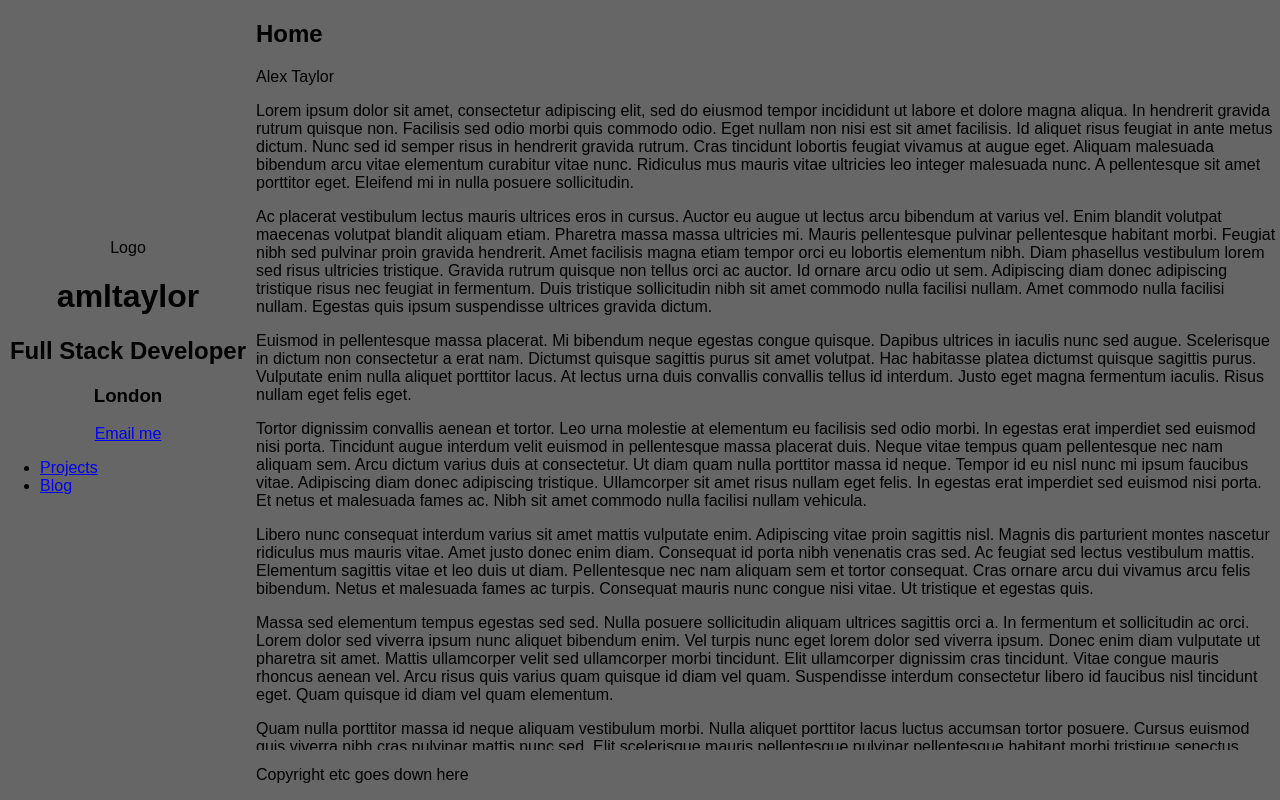
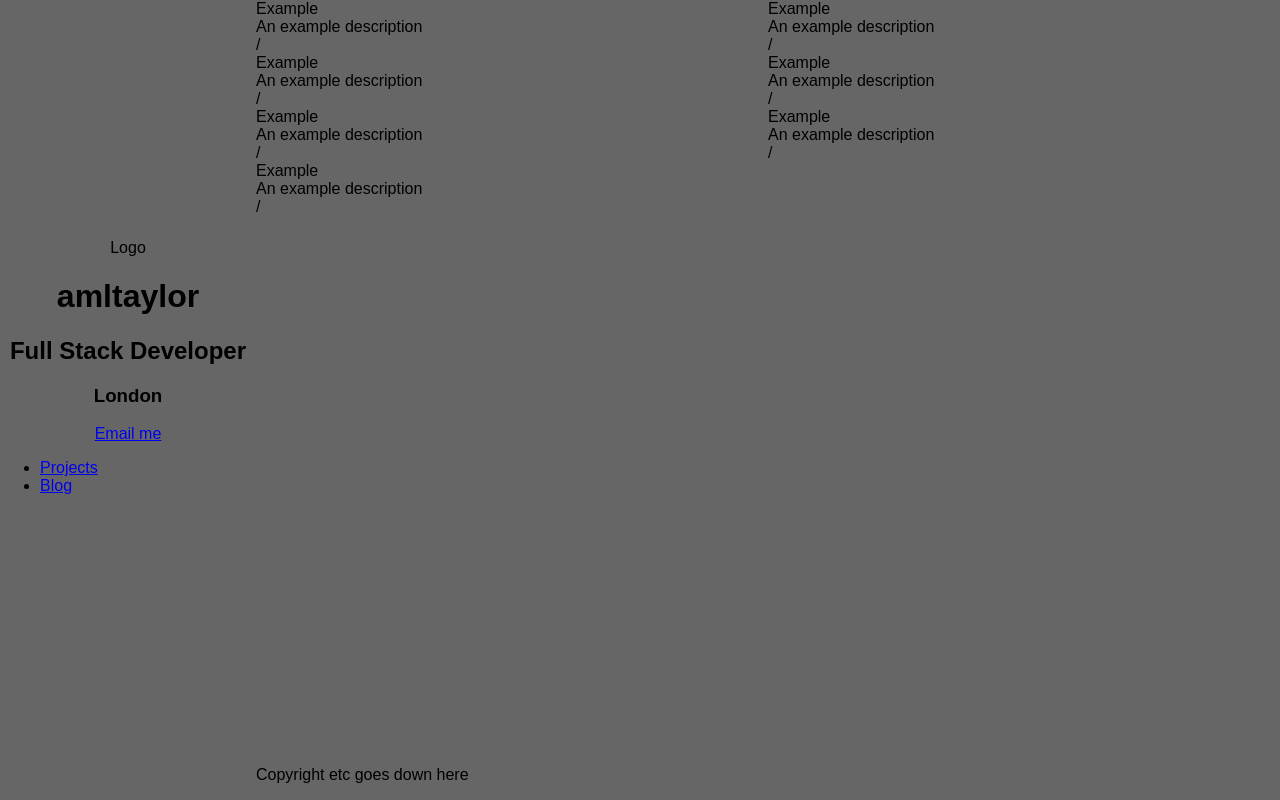
Before and after one commit to ataylor95/personal-site, a React (Create React App) app: page / in a window 1280 px wide. Built offline with nearby package versions, Linux system fonts and the light colour scheme.

Commit message:
create basic layout for cards on the home page

```diff
--- a/src/components/components.scss
+++ b/src/components/components.scss
@@ -1 +1,2 @@
 @import './page/page.scss';
+@import './project-card/project-card.scss'
--- a/src/components/page/page.scss
+++ b/src/components/page/page.scss
@@ -55,3 +55,14 @@
         }
     }
 }
+
+/* TODO: move this somewhere else or apply to all pages? */
+.home-page {
+    display: grid;
+    grid-template-columns: 1;
+
+    @media (min-width: $screen-sm) {
+        display: grid;
+        grid-template-columns: repeat(2, 1fr);
+    }
+}
--- /dev/null
+++ b/src/components/project-card/project-card.scss
@@ -0,0 +1,4 @@
+.project-card {
+    display: block;
+    width: 90%;
+}
--- a/src/pages/home/home.tsx
+++ b/src/pages/home/home.tsx
@@ -1,28 +1,19 @@
 import React from "react";
 
 import Page from '../../components/page/page';
+import ProjectCard from '../../components/project-card/project-card';
 
 const Home: React.FC = () => {
     return (
       <Page>
-        <div>
-          <h2>Home</h2>
-          <p>Alex Taylor</p>
-          <p>Lorem ipsum dolor sit amet, consectetur adipiscing elit, sed do eiusmod tempor incididunt ut labore et dolore magna aliqua. In hendrerit gravida rutrum quisque non. Facilisis sed odio morbi quis commodo odio. Eget nullam non nisi est sit amet facilisis. Id aliquet risus feugiat in ante metus dictum. Nunc sed id semper risus in hendrerit gravida rutrum. Cras tincidunt lobortis feugiat vivamus at augue eget. Aliquam malesuada bibendum arcu vitae elementum curabitur vitae nunc. Ridiculus mus mauris vitae ultricies leo integer malesuada nunc. A pellentesque sit amet porttitor eget. Eleifend mi in nulla posuere sollicitudin.</p>
-
-          <p>Ac placerat vestibulum lectus mauris ultrices eros in cursus. Auctor eu augue ut lectus arcu bibendum at varius vel. Enim blandit volutpat maecenas volutpat blandit aliquam etiam. Pharetra massa massa ultricies mi. Mauris pellentesque pulvinar pellentesque habitant morbi. Feugiat nibh sed pulvinar proin gravida hendrerit. Amet facilisis magna etiam tempor orci eu lobortis elementum nibh. Diam phasellus vestibulum lorem sed risus ultricies tristique. Gravida rutrum quisque non tellus orci ac auctor. Id ornare arcu odio ut sem. Adipiscing diam donec adipiscing tristique risus nec feugiat in fermentum. Duis tristique sollicitudin nibh sit amet commodo nulla facilisi nullam. Amet commodo nulla facilisi nullam. Egestas quis ipsum suspendisse ultrices gravida dictum.</p>
-
-          <p>Euismod in pellentesque massa placerat. Mi bibendum neque egestas congue quisque. Dapibus ultrices in iaculis nunc sed augue. Scelerisque in dictum non consectetur a erat nam. Dictumst quisque sagittis purus sit amet volutpat. Hac habitasse platea dictumst quisque sagittis purus. Vulputate enim nulla aliquet porttitor lacus. At lectus urna duis convallis convallis tellus id interdum. Justo eget magna fermentum iaculis. Risus nullam eget felis eget.</p>
-
-          <p>Tortor dignissim convallis aenean et tortor. Leo urna molestie at elementum eu facilisis sed odio morbi. In egestas erat imperdiet sed euismod nisi porta. Tincidunt augue interdum velit euismod in pellentesque massa placerat duis. Neque vitae tempus quam pellentesque nec nam aliquam sem. Arcu dictum varius duis at consectetur. Ut diam quam nulla porttitor massa id neque. Tempor id eu nisl nunc mi ipsum faucibus vitae. Adipiscing diam donec adipiscing tristique. Ullamcorper sit amet risus nullam eget felis. In egestas erat imperdiet sed euismod nisi porta. Et netus et malesuada fames ac. Nibh sit amet commodo nulla facilisi nullam vehicula.</p>
-
-          <p>Libero nunc consequat interdum varius sit amet mattis vulputate enim. Adipiscing vitae proin sagittis nisl. Magnis dis parturient montes nascetur ridiculus mus mauris vitae. Amet justo donec enim diam. Consequat id porta nibh venenatis cras sed. Ac feugiat sed lectus vestibulum mattis. Elementum sagittis vitae et leo duis ut diam. Pellentesque nec nam aliquam sem et tortor consequat. Cras ornare arcu dui vivamus arcu felis bibendum. Netus et malesuada fames ac turpis. Consequat mauris nunc congue nisi vitae. Ut tristique et egestas quis.</p>
-
-          <p>Massa sed elementum tempus egestas sed sed. Nulla posuere sollicitudin aliquam ultrices sagittis orci a. In fermentum et sollicitudin ac orci. Lorem dolor sed viverra ipsum nunc aliquet bibendum enim. Vel turpis nunc eget lorem dolor sed viverra ipsum. Donec enim diam vulputate ut pharetra sit amet. Mattis ullamcorper velit sed ullamcorper morbi tincidunt. Elit ullamcorper dignissim cras tincidunt. Vitae congue mauris rhoncus aenean vel. Arcu risus quis varius quam quisque id diam vel quam. Suspendisse interdum consectetur libero id faucibus nisl tincidunt eget. Quam quisque id diam vel quam elementum.</p>
-
-          <p>Quam nulla porttitor massa id neque aliquam vestibulum morbi. Nulla aliquet porttitor lacus luctus accumsan tortor posuere. Cursus euismod quis viverra nibh cras pulvinar mattis nunc sed. Elit scelerisque mauris pellentesque pulvinar pellentesque habitant morbi tristique senectus. Maecenas sed enim ut sem. Non enim praesent elementum facilisis leo vel. Ullamcorper sit amet risus nullam eget felis eget nunc lobortis. Malesuada fames ac turpis egestas sed tempus urna. Tellus orci ac auctor augue mauris augue neque gravida. Adipiscing diam donec adipiscing tristique risus nec feugiat in fermentum. Aliquam purus sit amet luctus venenatis lectus. Parturient montes nascetur ridiculus mus mauris vitae. Velit laoreet id donec ultrices tincidunt. Sit amet volutpat consequat mauris. Amet nisl suscipit adipiscing bibendum est ultricies integer quis.</p>
-
-          <p>Amet dictum sit amet justo donec. Risus quis varius quam quisque. Risus at ultrices mi tempus. Dui nunc mattis enim ut tellus elementum sagittis. Sagittis eu volutpat odio facilisis mauris sit amet massa. Amet luctus venenatis lectus magna fringilla. Mattis enim ut tellus elementum sagittis vitae et leo. Velit egestas dui id ornare arcu odio ut. Turpis massa tincidunt dui ut ornare lectus sit amet. Aliquam ultrices sagittis orci a.</p>
+        <div className="home-page">
+          <ProjectCard name="Example" description="An example description" link="/"></ProjectCard>
+          <ProjectCard name="Example" description="An example description" link="/"></ProjectCard>
+          <ProjectCard name="Example" description="An example description" link="/"></ProjectCard>
+          <ProjectCard name="Example" description="An example description" link="/"></ProjectCard>
+          <ProjectCard name="Example" description="An example description" link="/"></ProjectCard>
+          <ProjectCard name="Example" description="An example description" link="/"></ProjectCard>
+          <ProjectCard name="Example" description="An example description" link="/"></ProjectCard>
         </div>
       </Page>
     );
```
